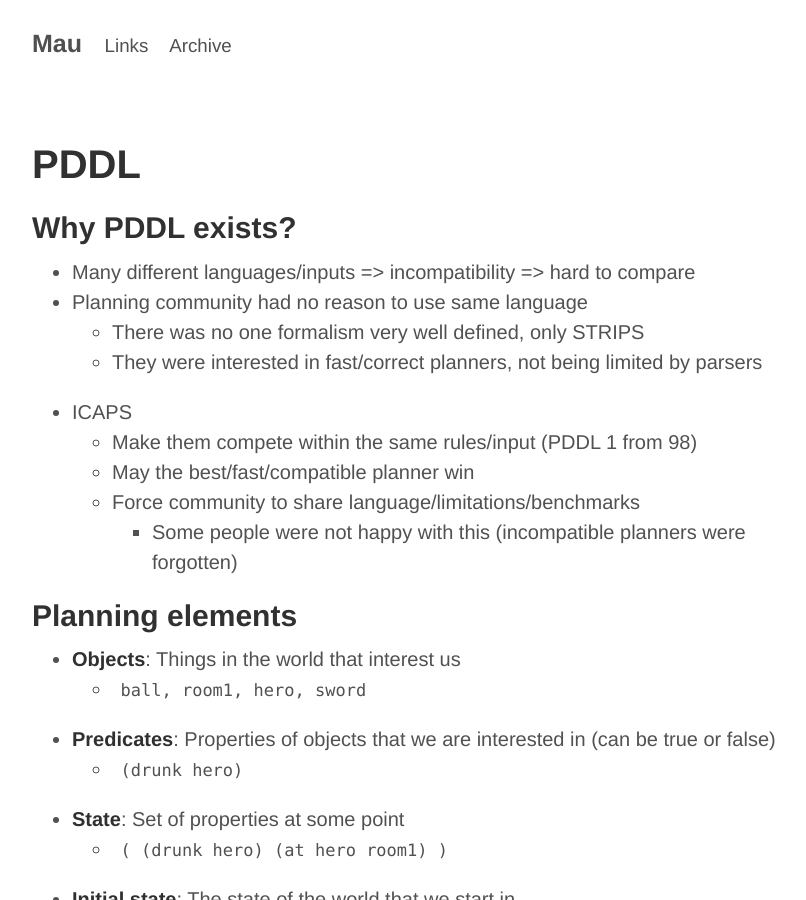
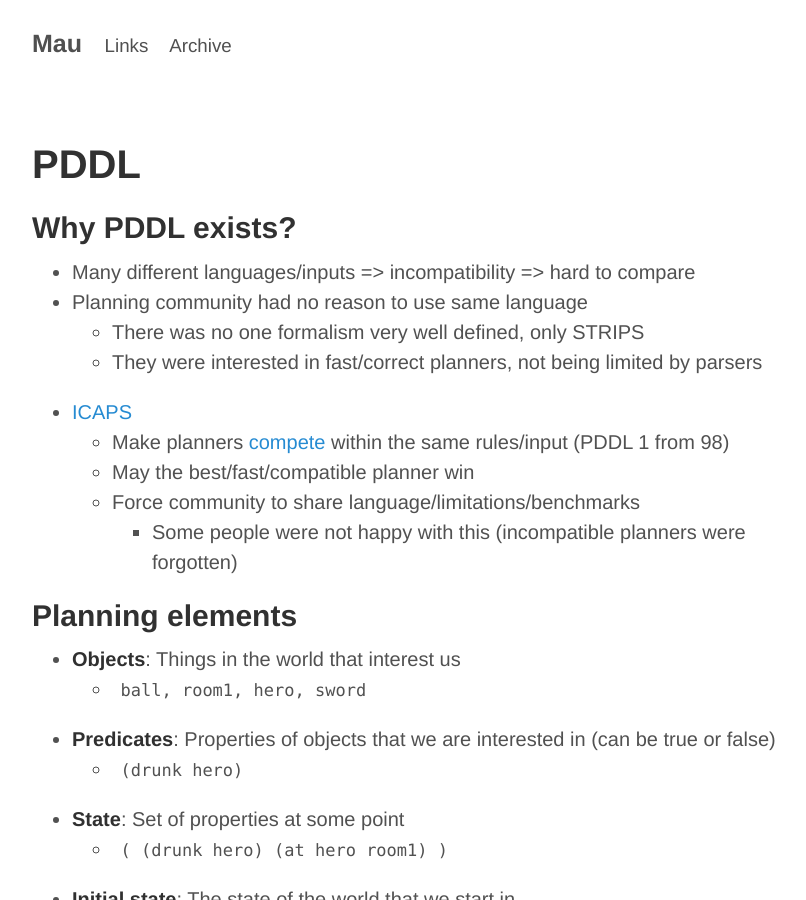
Before and after one commit to Maumagnaguagno/maumagnaguagno.github.io, a Jekyll site: the page built from PDDL.md, in a window 1280 px wide and 900 px high. Shown: the whole window, without its empty margins (228-1034 px from the left). Built offline with Jekyll 4.4.1, drawn with Linux system fonts in a browser that asks for light colours.

Commit message:
Add links to ICAPS in PDDL

```diff
--- a/PDDL.md
+++ b/PDDL.md
@@ -13,8 +13,8 @@ category: pddl
   - There was no one formalism very well defined, only STRIPS
   - They were interested in fast/correct planners, not being limited by parsers
 
-- ICAPS
-  - Make them compete within the same rules/input (PDDL 1 from 98)
+- [ICAPS](http://www.icaps-conference.org/)
+  - Make planners [compete](http://icaps-conference.org/index.php/main/competitions) within the same rules/input (PDDL 1 from 98)
   - May the best/fast/compatible planner win
   - Force community to share language/limitations/benchmarks
     - Some people were not happy with this (incompatible planners were forgotten)
```
